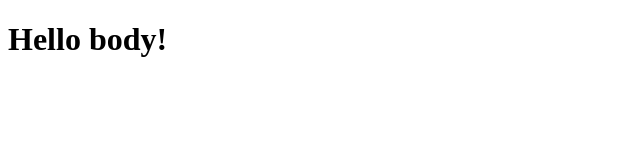
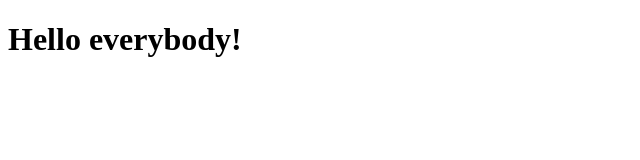
Before and after one commit to linpeisong/linpeisong.github.io, a plain HTML site: page index.html in a window 1280 px wide. Shown: the whole page, without its empty margins (0-640 px from the left). Drawn offline with Linux system fonts and the light colour scheme.

Commit message:
modify index head

```diff
--- a/index.html
+++ b/index.html
@@ -1,10 +1,10 @@
 <!doctype html>
 <html>
   <head>
-    <title>Hello head</title>
+    <title>新手PS的博客</title>
   </head>
 
   <body>
-    <h1>Hello body!</h1>
+    <h1>Hello everybody!</h1>
   </body>
 </html>
```
